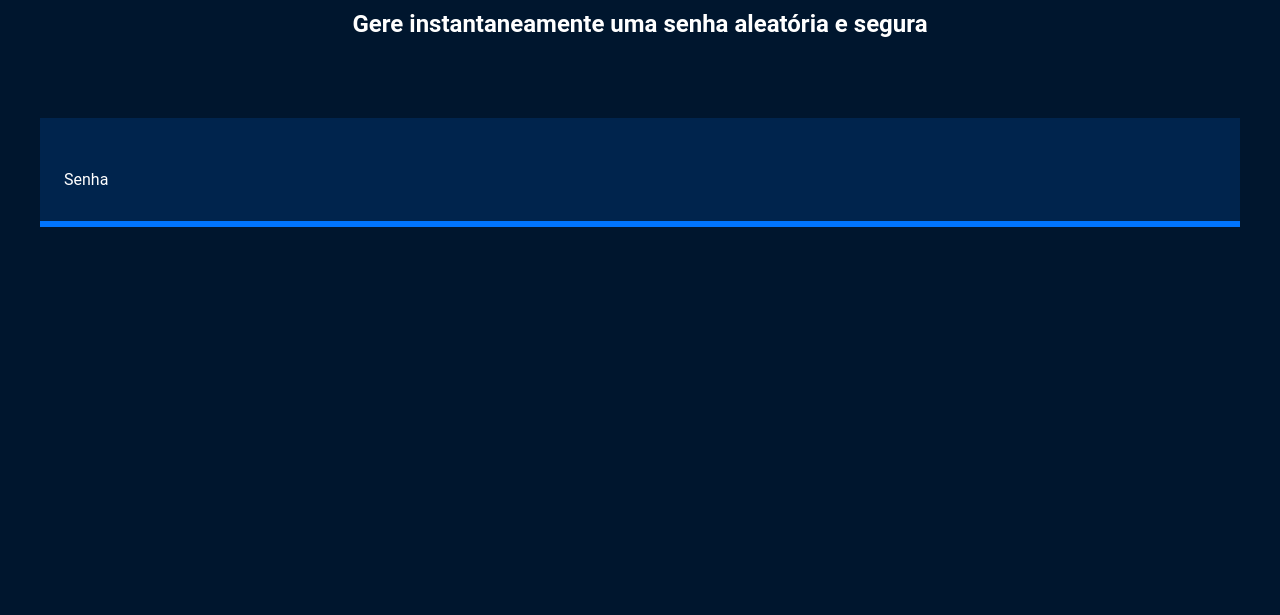
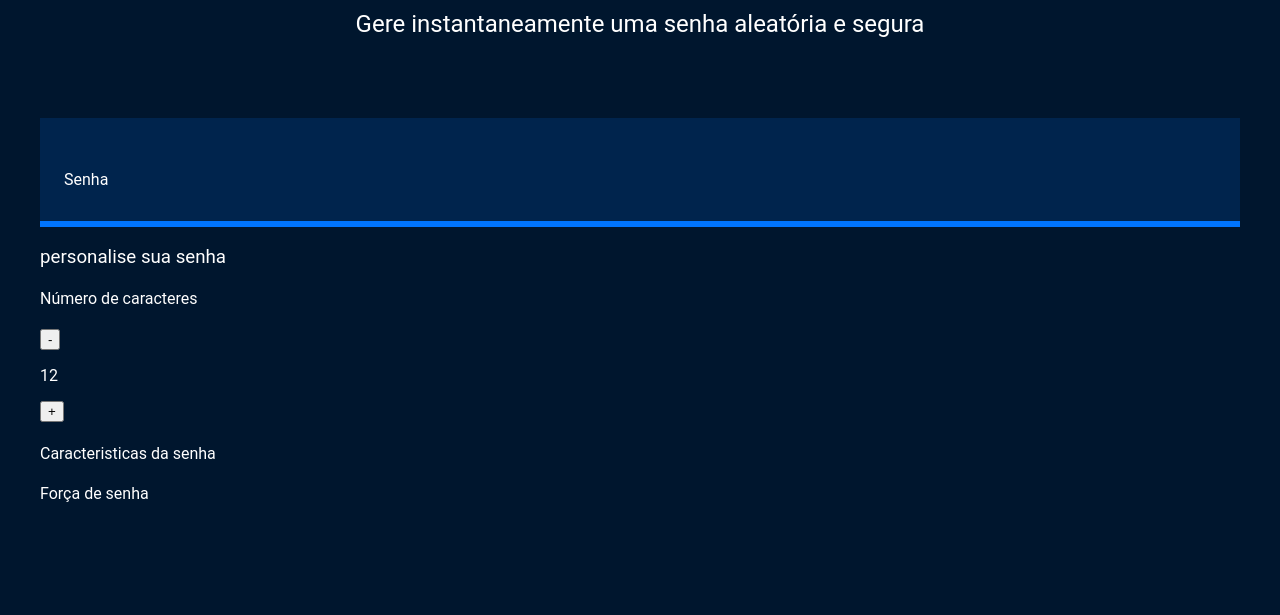
Before and after one commit to Guiznx/gerador-de-senhas, a plain HTML site: page index.html in a window 1280 px wide. Shown: the part 185-800 px from the top of the page. Drawn offline with Linux system fonts and the light colour scheme.

Commit message:
classe coluna ok

```diff
--- a/index.html
+++ b/index.html
@@ -19,6 +19,25 @@
             <label for="senha">Senha</label>
             <input name="senha" type="text" id="campo-senha">
         </div>
+        <div class="parametro">
+            <h3 class="parametro-titulo">personalise sua senha</h3>
+            <div class="parametro-coluna__senha">
+                <dic class="parametro-senha">
+                    <h4 class="parametro-senha__titulo">Número de caracteres</h4>
+                    <div class="parametro-senha-botoes">
+                        <button class="parametro-senha__botao">-</button>
+                        <p class="parametro-senha__texto">12</p>
+                        <button class="parametro-senha__botao">+</button>
+                    </div>
+                </div>
+                <div class="parametro-senha">
+                    <h4 class="parametro-senha__titulo">Caracteristicas da senha</h4>
+                </div>
+                <div class="parametro-senha">
+                    <h4 class="parametro-senha__titulo">Força de senha</h4>
+                </div>
+                </div>
+            </div>
     </section>
 </body>
 </html>
--- a/style.css
+++ b/style.css
@@ -8,6 +8,10 @@
     --borda: #0075FF;
     --roboto: 'roboto', sans-serif;
     --roboto-mono: 'Roboto Mono', monospace;
+}
+
+*{
+    font-weight: 400;
 }
 
 body{
@@ -24,26 +28,32 @@ body{
 .titulo-secundario{
     font-size: 24px
 }
+
 .conteudo-titulo{
     text-align: center;
     margin-top: 80px;
 }
+
 .conteudo-senha {
     margin-top: 80px;
     background: var(--fundo-senha);
     padding: 24px;
     border-bottom: 6px solid var(--borda);
 }
+
 #campo-senha{
     background-color: var(--fundo-senha);
     border: none;
     color: var(--branco);
     font-family: var(--roboto-mono);
     font-size: 40px;
+    width: 70%;
 }
+
 #campo-senha: focus;{
     outline: none;
 }
+
 .conteudo{
     max-width: 1200px;
     margin: 0 auto;
```
